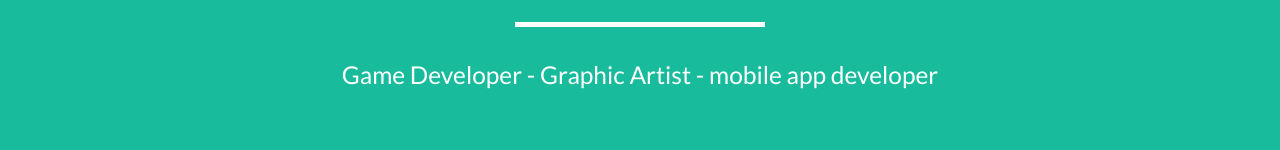
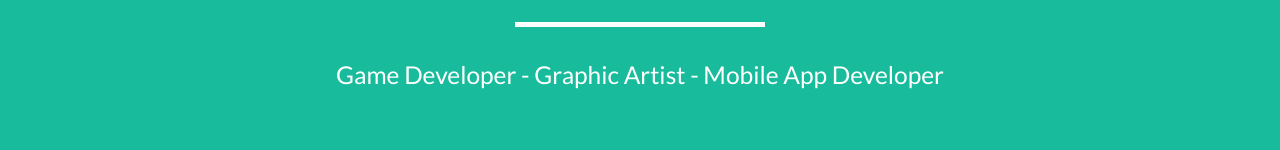
Before and after one commit to warrensimpadua/jansimpadua.github.io, a website: page index.html in a window 1280 px wide. Shown: the part 574-724 px from the top of the page. Drawn offline with nearby package versions, Linux system fonts and the light colour scheme.

Commit message:
Update index.html

```diff
--- a/index.html
+++ b/index.html
@@ -68,7 +68,7 @@
                     <div class="intro-text">
                         <span class="name">JAN WARREN</span>
                         <hr class="star-light">
-                        <span class="skills">Game Developer - Graphic Artist - mobile app developer</span>
+                        <span class="skills">Game Developer - Graphic Artist - Mobile App Developer</span>
                     </div>
                 </div>
             </div>
```
